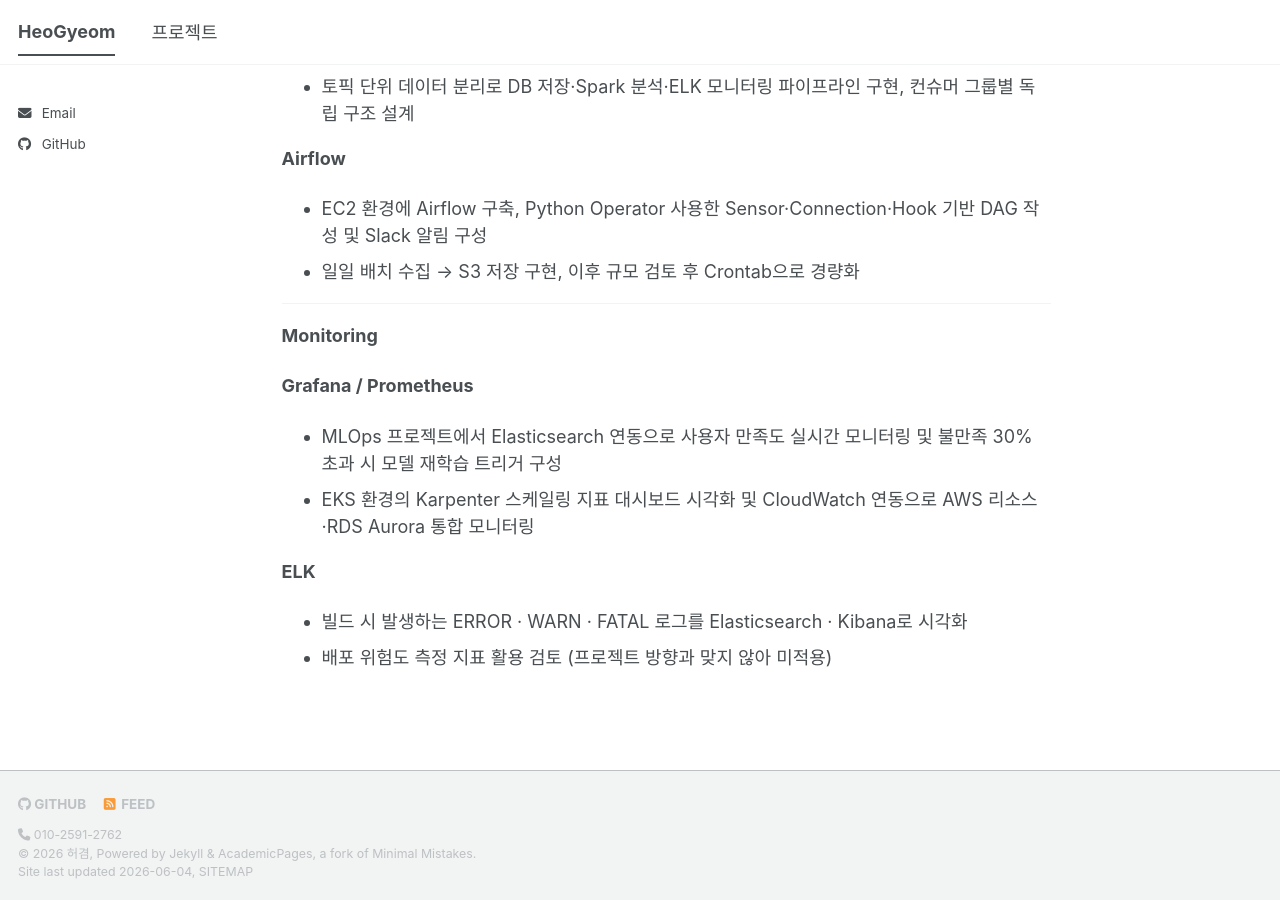
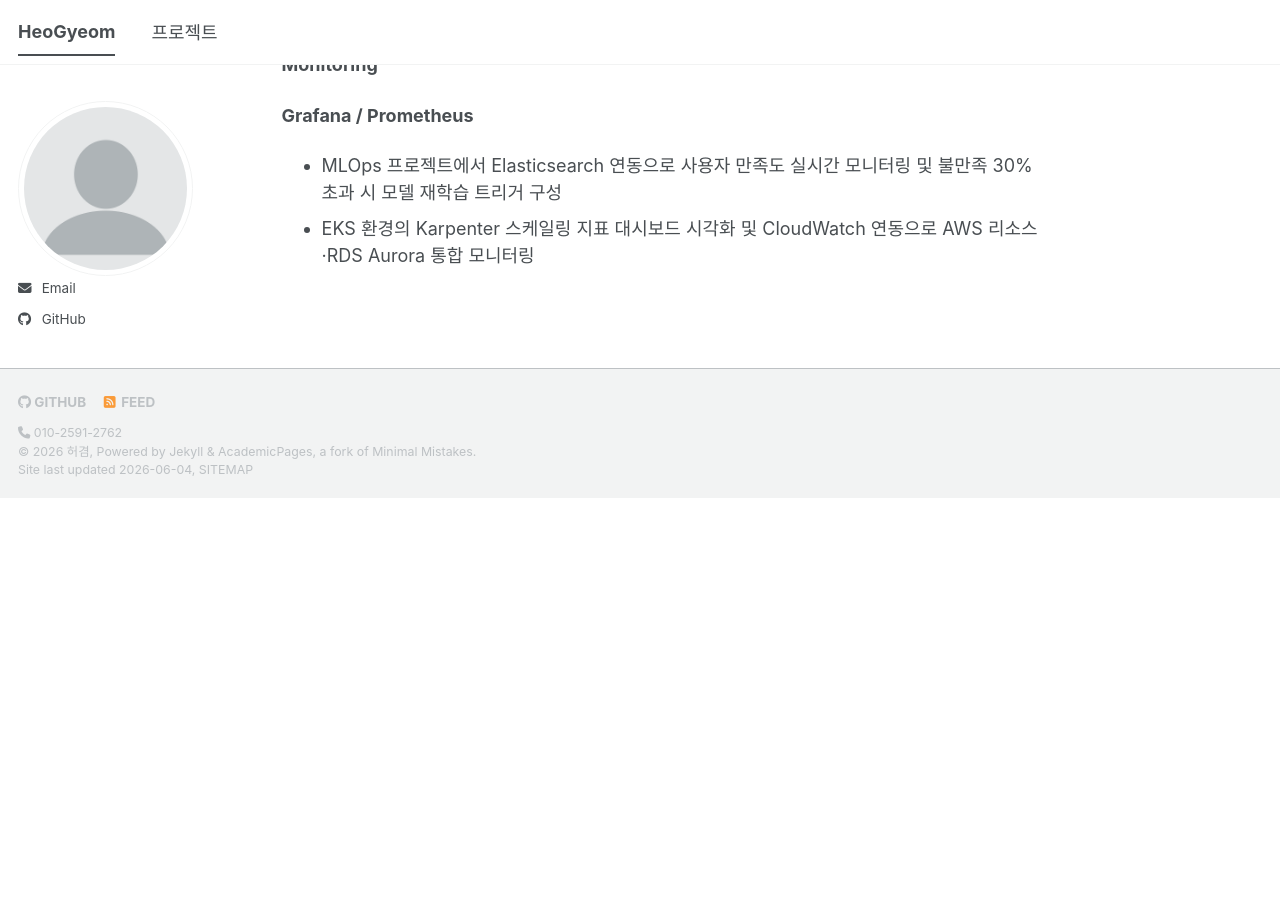
Before and after one commit to Heo-Gyeom/Heo-Gyeom.github.io, a Jekyll site: the page built from _pages/about.md, in a window 1280 px wide and 900 px high, scrolled down 1898 px. Built offline with Jekyll 4.4.1, drawn with Linux system fonts in a browser that asks for light colours; a script bundle is joined from its source files by our own code; library files that are not in the unit come from our copies; our own code applies the rules of GitHub Pages for plain Markdown files; after the commit the page ends 2396 px from its top, so only the background shows below that; some of the changed text lies outside the part shown.

Commit message:
사이드바 프로필 사진 추가, 자기소개 섹션·Airflow·ELK 항목 제거
Co-Authored-By: Claude Sonnet 4.6 <noreply@anthropic.com>

```diff
--- a/_includes/author-profile.html
+++ b/_includes/author-profile.html
@@ -5,6 +5,12 @@
 {% endif %}
 
 <div itemscope itemtype="http://schema.org/Person">
+
+  {% if author.avatar %}
+    <div class="author__avatar">
+      <img src="{{ author.avatar | prepend: '/images/' | prepend: base_path }}" alt="{{ author.name }}" itemprop="image">
+    </div>
+  {% endif %}
 
   <div class="author__content">
     {% if author.pronouns %}<p class="author__pronouns">{{ author.pronouns }}</p>{% endif %}
--- a/_pages/about.md
+++ b/_pages/about.md
@@ -4,14 +4,6 @@ author_profile: true
 redirect_from:
   - /about/
   - /about.html
----
-
-## 자기소개
-
-> 안녕하세요, **허겸**입니다.
->
-> 여기에 간단한 자기소개를 작성해주세요. 본인의 관심 분야, 목표, 강점 등을 담아보세요.
-
 ---
 
 ## 학력
@@ -75,7 +67,6 @@ redirect_from:
 
 **Airflow**
 -  EC2 환경에 Airflow 구축, Python Operator 사용한 Sensor·Connection·Hook 기반 DAG 작성 및 Slack 알림 구성
--  일일 배치 수집 → S3 저장 구현, 이후 규모 검토 후 Crontab으로 경량화
 
 ---
 
@@ -84,7 +75,3 @@ redirect_from:
 **Grafana / Prometheus**
 - MLOps 프로젝트에서 Elasticsearch 연동으로 사용자 만족도 실시간 모니터링 및 불만족 30% 초과 시 모델 재학습 트리거 구성
 - EKS 환경의 Karpenter 스케일링 지표 대시보드 시각화 및 CloudWatch 연동으로 AWS 리소스·RDS Aurora 통합 모니터링
-
-**ELK**
-- 빌드 시 발생하는 ERROR · WARN · FATAL 로그를 Elasticsearch · Kibana로 시각화
-- 배포 위험도 측정 지표 활용 검토 (프로젝트 방향과 맞지 않아 미적용)
```
